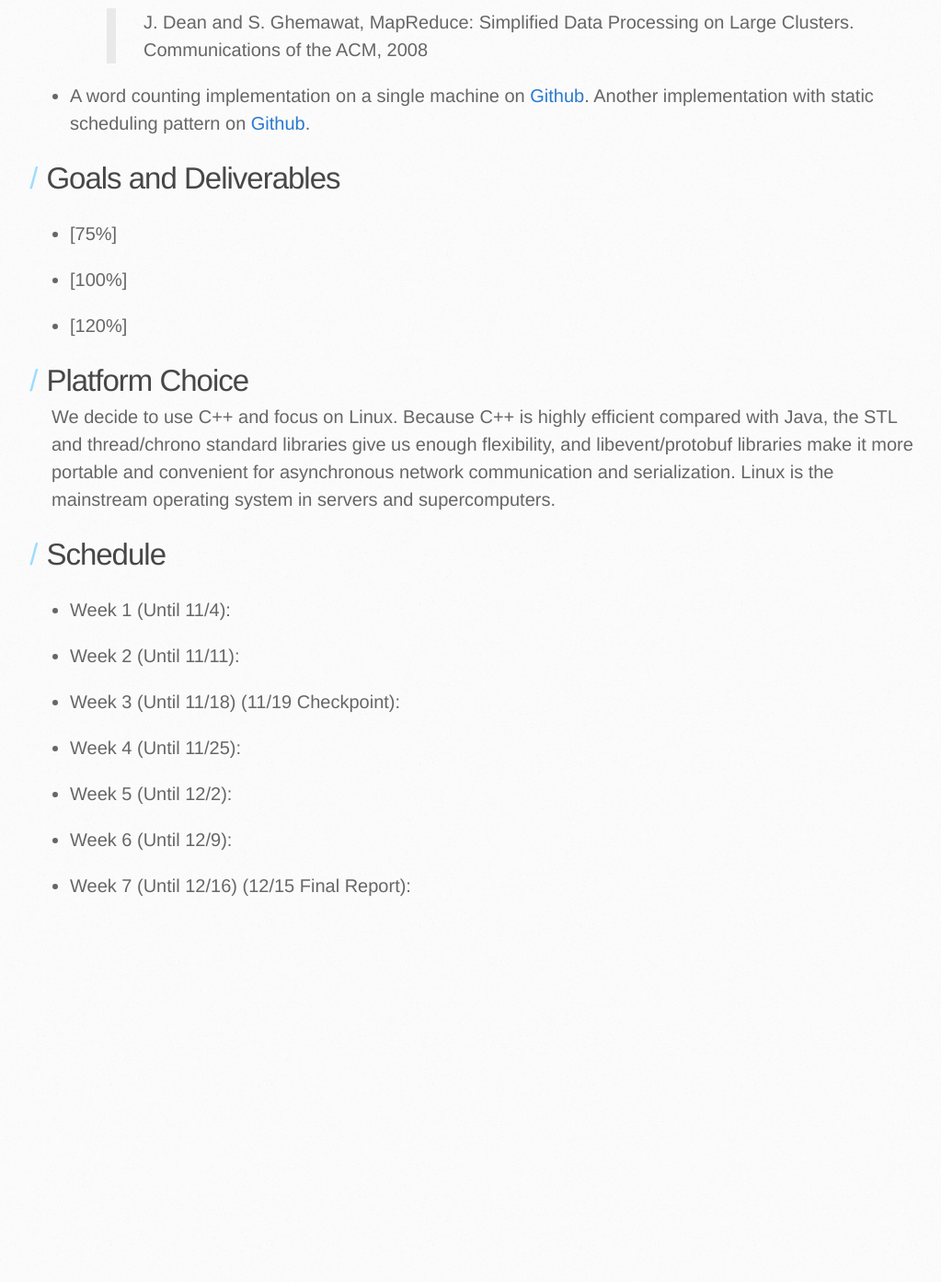
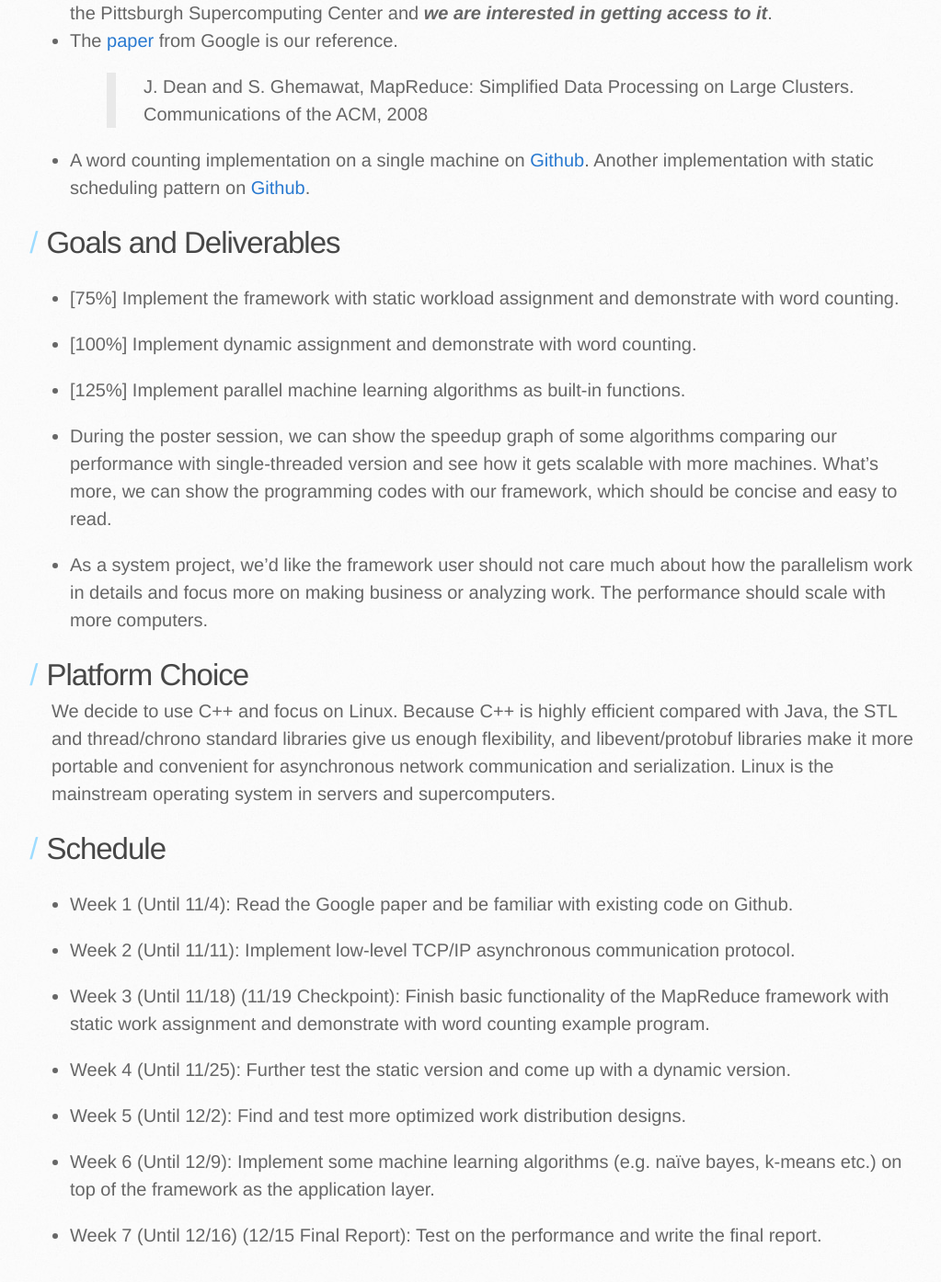
Before and after one commit to hzh0512/hzh0512.github.io, a Jekyll site: the page built from _p/mapreduce.md, in a window 1280 px wide and 1400 px high, scrolled down 1948 px. Shown: the top 1394 px of the window at 92% size, without its empty margins (114-1137 px from the left). Built offline with Jekyll 4.4.1, drawn with Linux system fonts in a browser that asks for light colours; before the commit the page ends 2968 px from its top, so only the background shows below that; some of the changed text lies outside the part shown.

Commit message:
finish time schedule and goals parts. Add link to proposal pdf.

```diff
--- a/_p/mapreduce.md
+++ b/_p/mapreduce.md
@@ -4,6 +4,8 @@ title: Lightweight MapReduce Framework
 tag: 15-418/618 Parallel Computer Architecture and Programming
 description: Zihao He (zihaohe), Shiming Zhuang (szhuang)
 ---
+
+* Project proposal: [here](../assets/files/proposal.pdf)
 
 # Summary
 
@@ -35,11 +37,15 @@ Our 15618 project is to implement such a MapReduce framework that will take care
 
 # Goals and Deliverables
 
-* [75%]
+* [75%] Implement the framework with static workload assignment and demonstrate with word counting.
 
-* [100%]
+* [100%] Implement dynamic assignment and demonstrate with word counting.
 
-* [120%]
+* [125%] Implement parallel machine learning algorithms as built-in functions.
+
+* During the poster session, we can show the speedup graph of some algorithms comparing our performance with single-threaded version and see how it gets scalable with more machines. What's more, we can show the programming codes with our framework, which should be concise and easy to read.
+
+* As a system project, we'd like the framework user should not care much about how the parallelism work in details and focus more on making business or analyzing work. The performance should scale with more computers.
 
 # Platform Choice
 
@@ -47,16 +53,16 @@ We decide to use C++ and focus on Linux. Because C++ is highly efficient compare
 
 # Schedule
 
-* Week 1 (Until 11/4):
+* Week 1 (Until 11/4): Read the Google paper and be familiar with existing code on Github.
 
-* Week 2 (Until 11/11):
+* Week 2 (Until 11/11): Implement low-level TCP/IP asynchronous communication protocol.
 
-* Week 3 (Until 11/18) (11/19 Checkpoint):
+* Week 3 (Until 11/18) (11/19 Checkpoint): Finish basic functionality of the MapReduce framework with static work assignment and demonstrate with word counting example program.
 
-* Week 4 (Until 11/25):
+* Week 4 (Until 11/25): Further test the static version and come up with a dynamic version.
 
-* Week 5 (Until 12/2):
+* Week 5 (Until 12/2): Find and test more optimized work distribution designs.
 
-* Week 6 (Until 12/9):
+* Week 6 (Until 12/9): Implement some machine learning algorithms (e.g. naïve bayes, k-means etc.) on top of the framework as the application layer.
 
-* Week 7 (Until 12/16) (12/15 Final Report):
+* Week 7 (Until 12/16) (12/15 Final Report): Test on the performance and write the final report.
```
Also changed, not shown: 1 other file.
